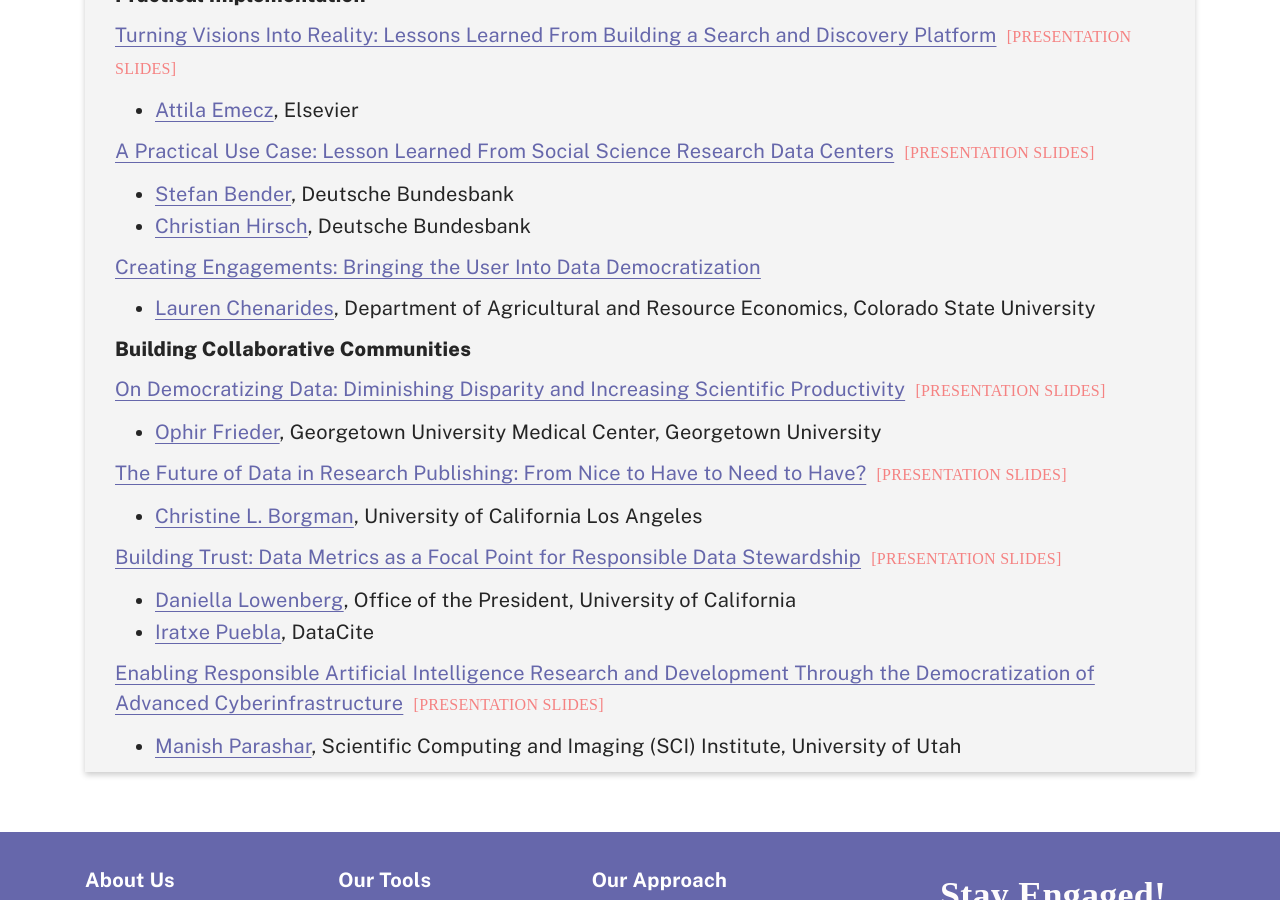
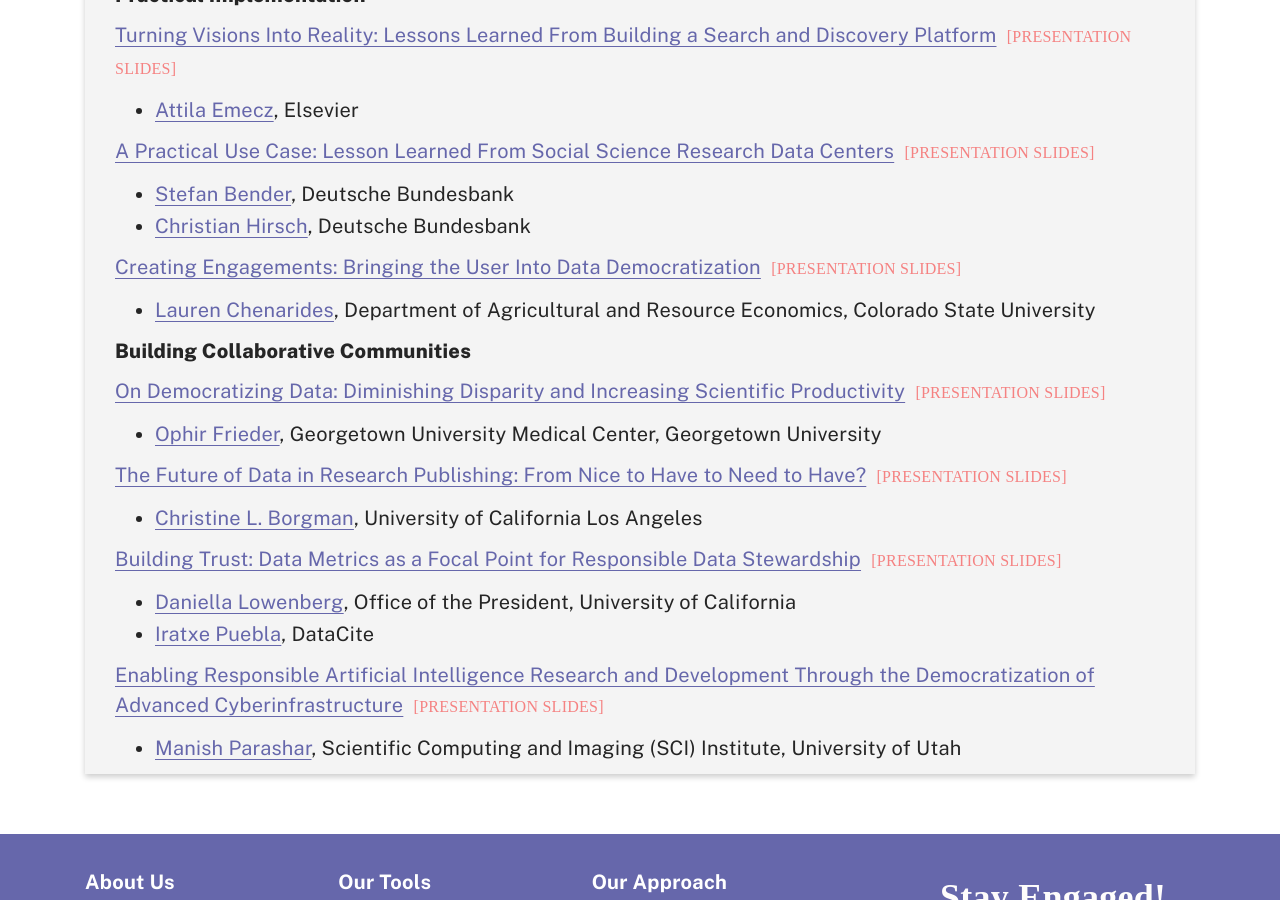
Before and after one commit to democratizingdata/democratizingdata.github.io, a Jekyll site: the page built from events/2024/harvard-data-science-review/index.html, in a window 1280 px wide and 900 px high, scrolled down 2270 px. Built offline with Jekyll 4.4.1, drawn with Linux system fonts in a browser that asks for light colours; nearby versions of some CDN libraries; some web fonts are replaced.

```diff
--- a/Gemfile
+++ b/Gemfile
@@ -13,10 +13,12 @@ source "https://rubygems.org"
 # uncomment the line below. To upgrade, run `bundle update github-pages`.
 gem "github-pages", "~> 231", group: :jekyll_plugins
 
+
 # If you have any plugins, put them here!
-# group :jekyll_plugins do
+group :jekyll_plugins do
 #   gem "jekyll-feed", "~> 0.12"
-# end
+  gem 'jekyll-redirect-from'
+end
 
 # This is the default theme for new Jekyll sites. You may change this to anything you like.
 # gem "minima", "~> 2.5"
--- a/_config.yml
+++ b/_config.yml
@@ -25,6 +25,7 @@ url: "https://democratizingdata.ai" # the base hostname & protocol for your site
 baseurl: ""          # the subpath of your site, e.g. /blog
 include:
   - CNAME
+#  - events/2024/havard-data-science-review/index.html
 #theme: minima
 #plugins:
 #  - jekyll-feed
--- a/events/2024/harvard-data-science-review/index.html
+++ b/events/2024/harvard-data-science-review/index.html
@@ -143,7 +143,9 @@ redirect_from:
     </ul>
 
     <p><a href="https://doi.org/10.1162/99608f92.24c26aa9">Creating Engagements: Bringing the User Into Data
-        Democratization</a></p>
+        Democratization</a>&nbsp;
+        <a class="link-slides" href="{{ site.baseurl }}/assets/pdf/harvard-webinar/hdsr_webinar_may_22.pdf" download>
+        [PRESENTATION SLIDES]</a></p>
     <ul>
       <li><a href="https://hdsr.mitpress.mit.edu/user/lauren-chenarides">Lauren Chenarides</a>, Department of Agricultural
         and Resource Economics, Colorado State University</li>
--- /dev/null
+++ b/events/2024/havard-data-science-review/index.html
@@ -0,0 +1,4 @@
+---
+layout: null
+redirect_to: "/events/2024/harvard-data-science-review/index.html"
+---
```
Also changed, not shown: Gemfile.lock, 1 other file.
